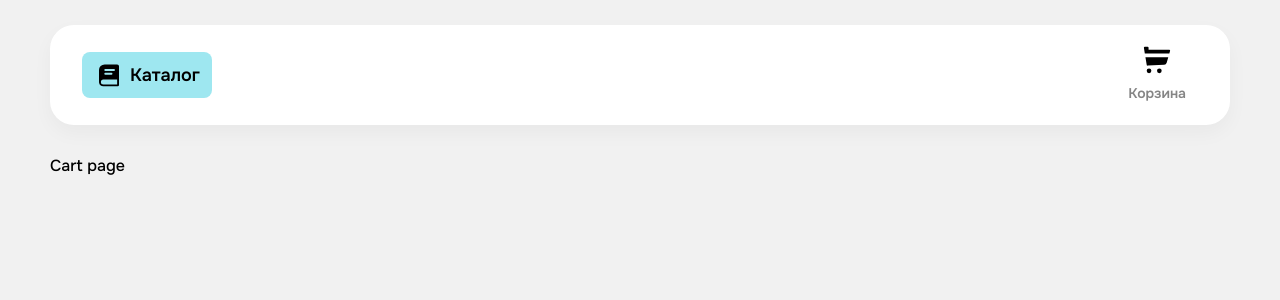
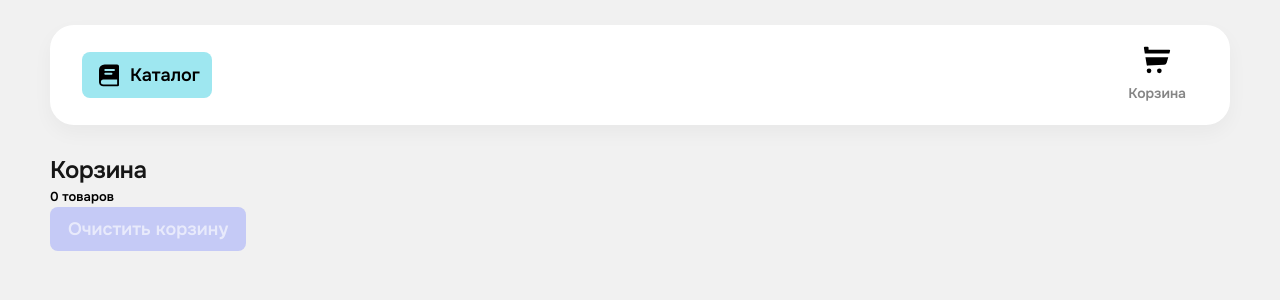
Before and after one commit to RenatAllakhyarov/frontend-template, a Next.js app: page /cart in a window 1280 px wide. Shown: the top 300 px of the page. Built offline with nearby package versions, Linux system fonts and the light colour scheme.

Commit message:
feat: Added cartPageHeader but not at full version

```diff
--- a/src/app/cart/page.tsx
+++ b/src/app/cart/page.tsx
@@ -1,5 +1,11 @@
-const CartPage = () => {
-    return <div>Cart page</div>;
+import CartPage from "@views/CartPage";
+import { ReactElement } from "react";
+
+const Cart = (): ReactElement => {
+    return (
+        <CartPage />
+
+    )
 };
 
-export default CartPage;
+export default Cart;
--- a/src/components/CartPageHead/index.tsx
+++ b/src/components/CartPageHead/index.tsx
@@ -1 +1,40 @@
+"use client";
+
+import StyledButton, { StyledButtonTypes } from "@components/StyledButton";
+import { getFormatProductsCount } from "@utils/constants";
+import { useSelector, useDispatch } from "react-redux";
+import { clearCart } from "@store/slices/Cart";
+import { TRootState } from "@store/index";
+import { ReactElement } from "react";
 import "./style.css";
+
+const CartPageHead = (): ReactElement => {
+    const dispatch = useDispatch();
+
+    const cart = useSelector((state: TRootState) => state.cart.cart);
+
+    const productsCount = cart.getProductsCount();
+
+    const handleClearCart = () => {
+        dispatch(clearCart());
+    };
+
+    const formattedProductsCount: string = getFormatProductsCount(productsCount);
+
+    return (
+        <div className="cart-page-head">
+            <div className="cart-info">
+                <h1 className="headline-2-text">Корзина</h1>
+                <span className="badge-text">{formattedProductsCount}</span>
+            </div>
+            <StyledButton
+                label="Очистить корзину"
+                onClick={handleClearCart}
+                type={StyledButtonTypes.SECONDARY}
+                disabled={productsCount === 0}
+            />
+        </div>
+    );
+};
+
+export default CartPageHead;
--- a/src/utils/constants/index.ts
+++ b/src/utils/constants/index.ts
@@ -92,3 +92,29 @@ export const getFormatBuyCount = (buyCount: number): string => {
 
     return `Купили более ${buyCount} человек`;
 };
+
+export const getFormatProductsCount = (productsCount: number): string => {
+    if (productsCount === 0) {
+        return "0 товаров";
+    };
+
+    const labelPrefix: string = `${productsCount} товар`;
+
+    const lastDigit: number = productsCount % 10;
+
+    const lastTwoDigits: number = productsCount % 100;
+
+    if (lastTwoDigits >= 11 && lastTwoDigits <= 19) {
+        return `${labelPrefix}ов`;
+    }
+
+    if (lastDigit === 1) {
+        return `${labelPrefix}`;
+    }
+
+    if (lastDigit >= 2 && lastDigit <= 4) {
+        return `${labelPrefix}а`;
+    }
+
+    return `${labelPrefix}ов`;
+};
--- a/src/views/CartPage/index.tsx
+++ b/src/views/CartPage/index.tsx
@@ -1,8 +1,13 @@
+import CartPageHead from "@components/CartPageHead";
 import { ReactElement } from "react";
 import "./style.css";
 
 const CartPage = (): ReactElement => {
-    return(<div></div>)
-}
+    return (
+        <div className="cart-page">
+            <CartPageHead />
+        </div>
+    );
+};
 
 export default CartPage;
```
